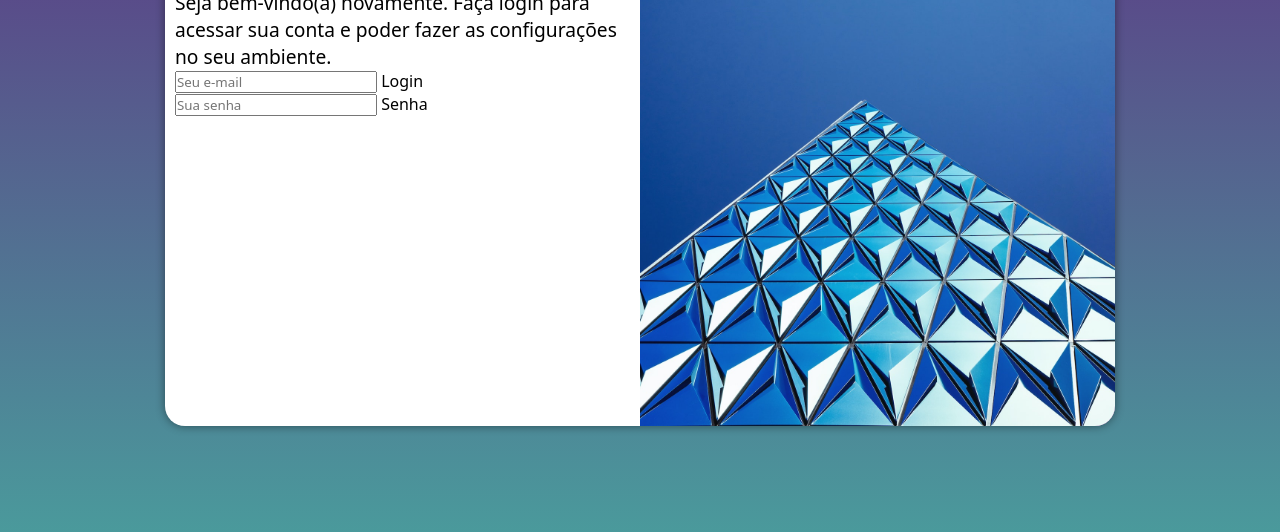
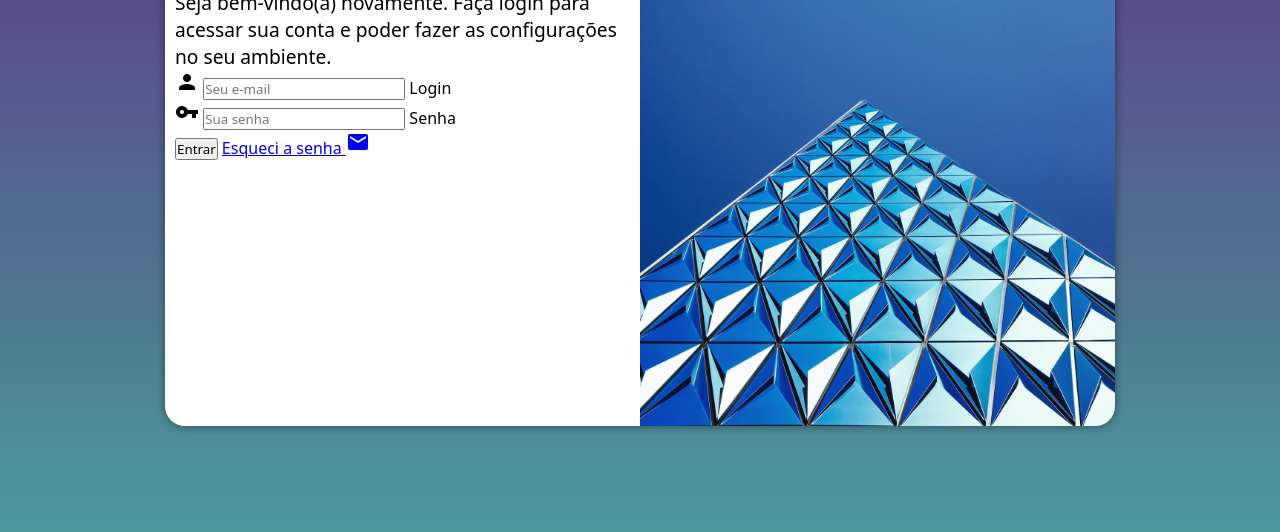
Before and after one commit to gabrieldealmeida1247/login-project, a plain HTML site: page index.html in a window 1280 px wide. Shown: the part 224-756 px from the top of the page. Drawn offline with Linux system fonts and the light colour scheme.

Commit message:
Update index.html

```diff
--- a/index.html
+++ b/index.html
@@ -5,6 +5,7 @@
     <meta http-equiv="X-UA-Compatible" content="IE=edge">
     <meta name="viewport" content="width=device-width, initial-scale=1.0">
     <title>Login</title>
+    <link rel="stylesheet" href="https://fonts.googleapis.com/icon?family=Material+Icons">
     <link rel="stylesheet" href="estilos/style.css">
     <link rel="stylesheet" href="estilos/media-query.css">
 </head>
@@ -17,17 +18,21 @@
             <div id="form">
                 <h1>Login</h1>
                 <p>Seja bem-vindo(a) novamente. Faça login para acessar sua conta e poder fazer as configurações no seu ambiente.</p>
-                <form action="login.php" method="post">
+                <form action="login.php" method="post" autocomplete="on">
                     <div class="campo">
-
-                        <input type="email" name="login" id="ilogin" placeholder="Seu e-mail">
+                       <i class="material-icons">person</i>
+                        <input type="email" name="login" id="ilogin" placeholder="Seu e-mail" autocomplete="email" required maxlength="30">
                         <label for="ilogin">Login</label>
                     </div>
                     <div class="campo">
-
-                        <input type="password" name="senha" id="isenha" placeholder="Sua senha">
+                        <i class="material-icons">vpn_key</i>
+                        <input type="password" name="senha" id="isenha" placeholder="Sua senha" autocomplete="current-password" required minlength="8" maxlength="20">
                         <label for="isenha">Senha</label>
                     </div>
+                    <input type="submit" value="Entrar">
+                    <a href="esqueci.html">
+                        Esqueci a senha  <i class="material-icons">mail</i>
+                    </a>
                 </form>
             </div>
         </section>
```
